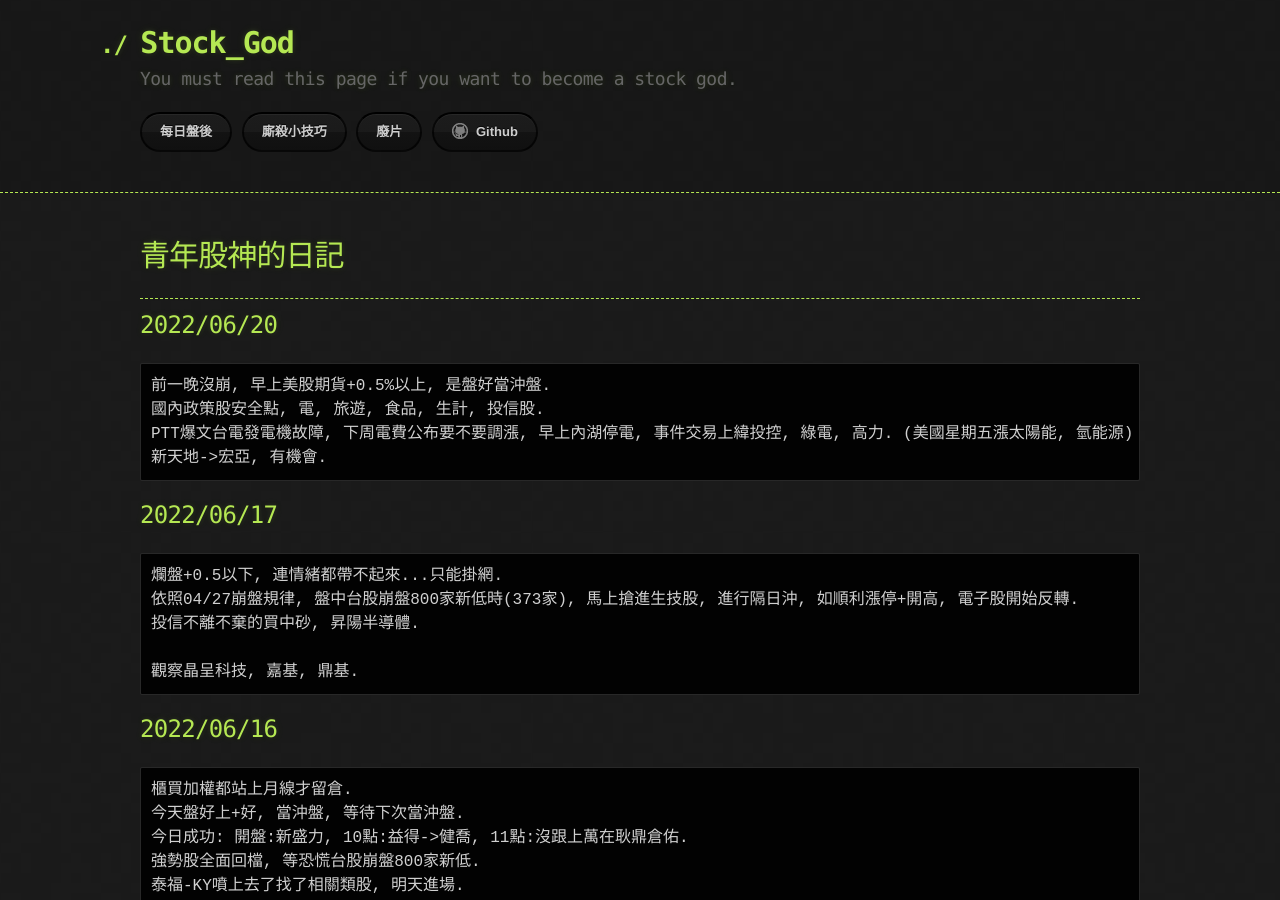
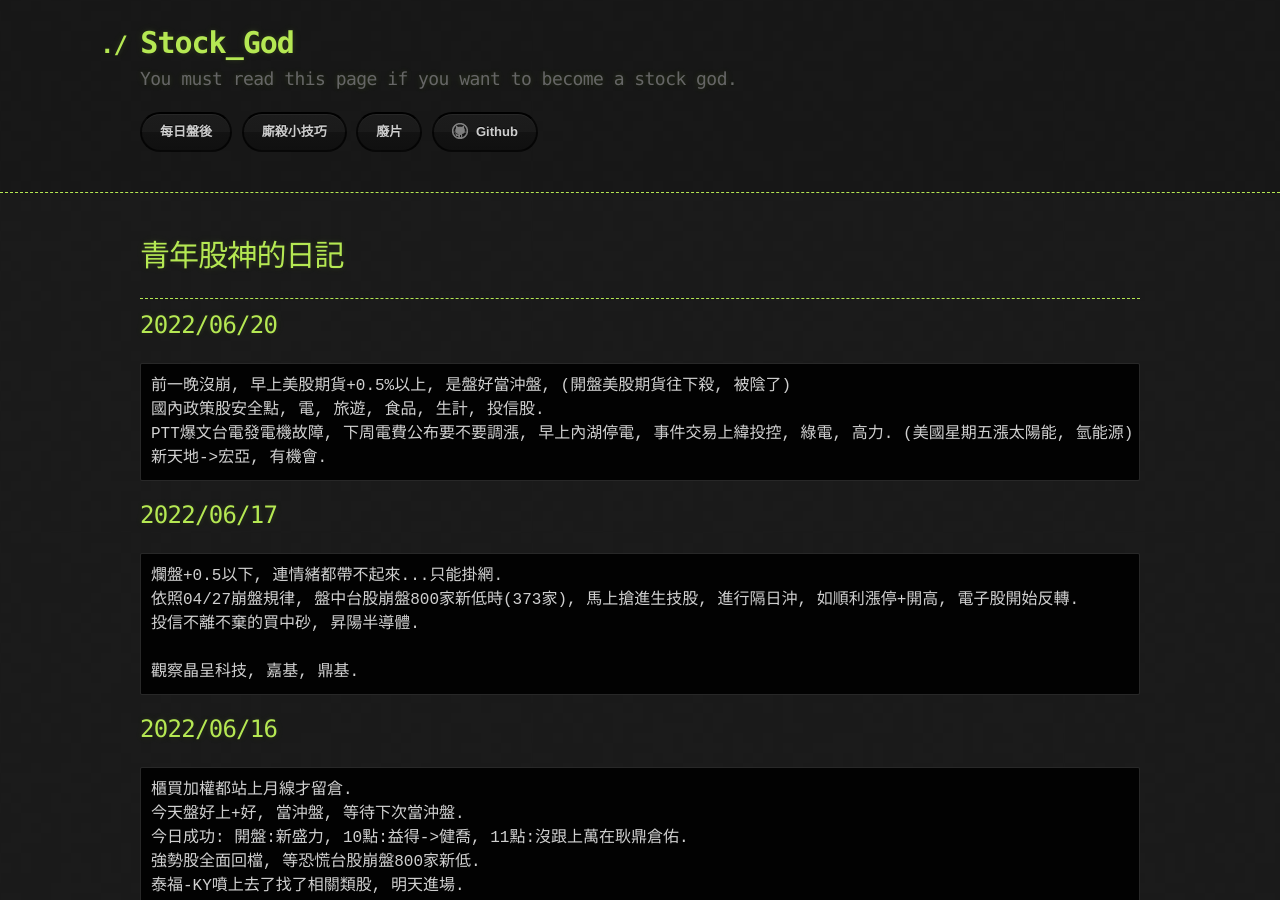
Before and after one commit to lepg5487/Stock_God, a Jekyll site: the page built from index.md, in a window 1280 px wide and 900 px high. Built offline with Jekyll 4.4.1, drawn with Linux system fonts in a browser that asks for light colours; our own code applies the rules of GitHub Pages for plain Markdown files.

Commit message:
Update index.md

````diff
--- a/index.md
+++ b/index.md
@@ -8,7 +8,7 @@ layout: testlayouts
 
 ## 2022/06/20
 ```
-前一晚沒崩, 早上美股期貨+0.5%以上, 是盤好當沖盤.
+前一晚沒崩, 早上美股期貨+0.5%以上, 是盤好當沖盤, (開盤美股期貨往下殺, 被陰了)
 國內政策股安全點, 電, 旅遊, 食品, 生計, 投信股.
 PTT爆文台電發電機故障, 下周電費公布要不要調漲, 早上內湖停電, 事件交易上緯投控, 綠電, 高力. (美國星期五漲太陽能, 氫能源)
 新天地->宏亞, 有機會.
````
